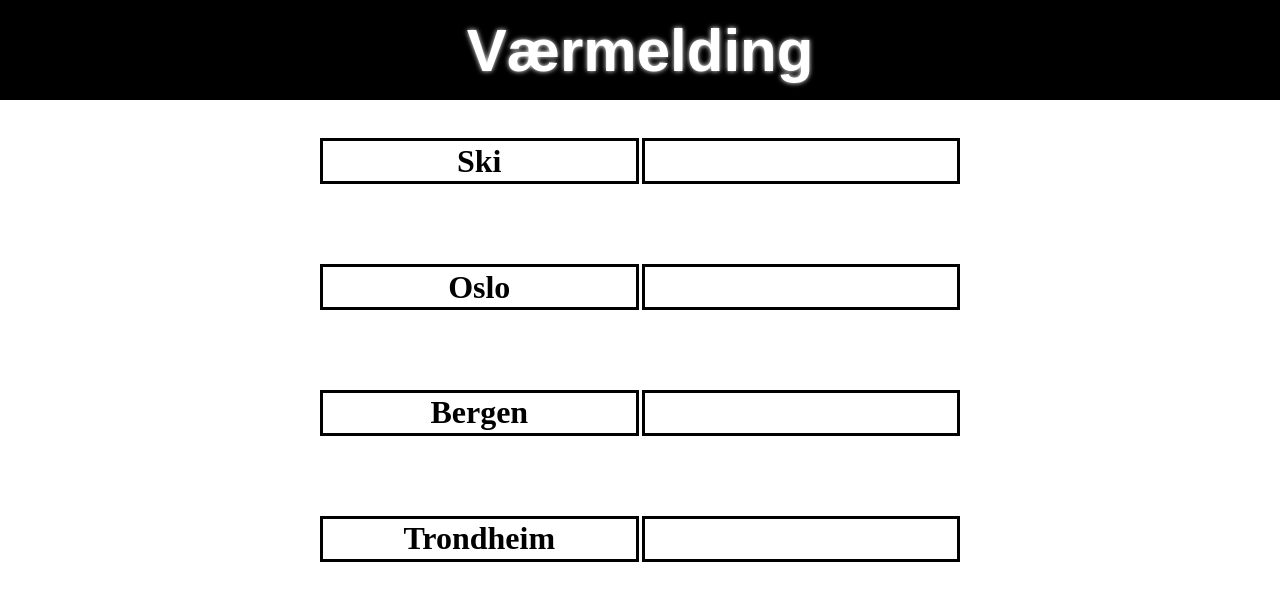
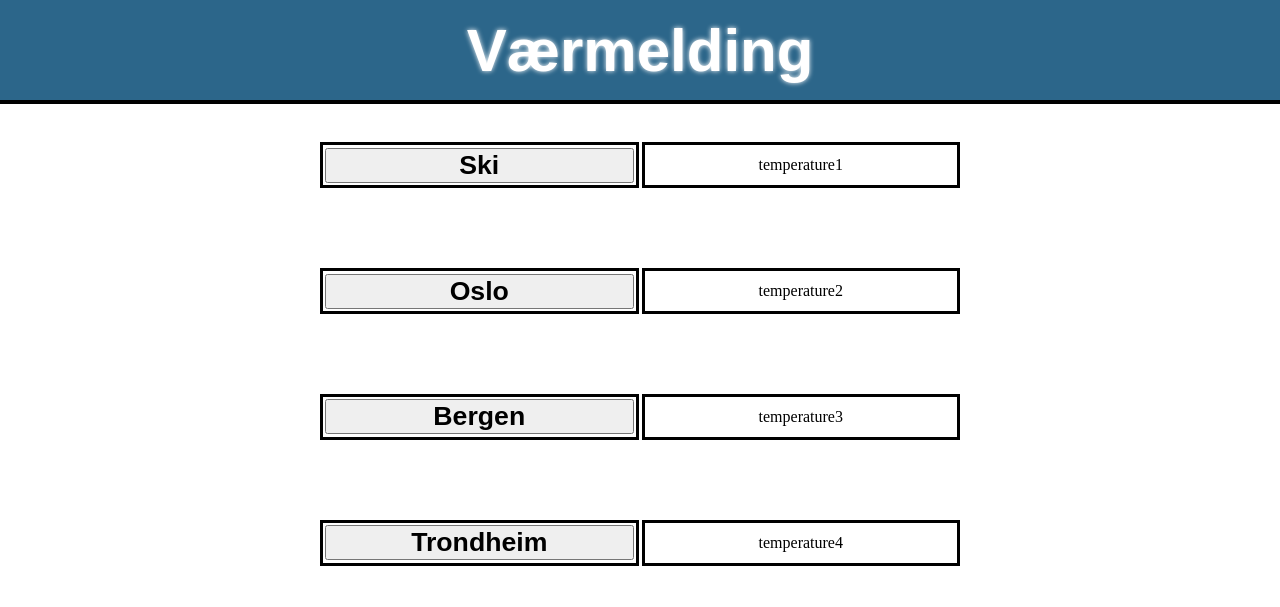
Before and after one commit to Mads004/School, a plain HTML site: page Yr_veardata/index.html in a window 1280 px wide. Drawn offline with Linux system fonts and the light colour scheme; no server answers.

Commit message:
Feil i Javascript

```diff
--- a/Yr_veardata/index.html
+++ b/Yr_veardata/index.html
@@ -17,28 +17,28 @@
 
       <div id="weather-container">
         <div class="location1">
-          <h1>Ski</h1>
+          <button id="btn1" type="button"><h1>Ski</h1></button>
         </div>
         <div class="weather1">
-          <p id="1"></p>
+          <p id="1">temperature1</p>
         </div>
         <div class="location2">
-          <h1>Oslo</h1>
+          <button id="btn2" type="button"><h1>Oslo</h1></button>
         </div>
         <div class="weather2">
-          <p id="2"></p>
+          <p id="2">temperature2</p>
         </div>
         <div class="location3">
-          <h1>Bergen</h1>
+          <button id="btn3" type="button"><h1>Bergen</h1></button>
         </div>
         <div class="weather3">
-          <p id="3"></p>
+          <p id="3">temperature3</p>
         </div>
         <div class="location4">
-          <h1>Trondheim</h1>
+          <button id="4" type="button"><h1>Trondheim</h1></button>
         </div>
         <div class="weather4">
-          <p id="4"></p>
+          <p id="4">temperature4</p>
         </div>
       </div>
     </div>
--- a/Yr_veardata/script.js
+++ b/Yr_veardata/script.js
@@ -1,7 +1,7 @@
-fetch('https://api.met.no/weatherapi/locationforecast/2.0/complete?lat=-16.516667&lon=-68.166667&altitude=4150')
+fetch('https://api.met.no/weatherapi/locationforecast/2.0/complete?lat=60.1&lon=9.58&altitude=130')
   .then(response => response.json())
-  .then(data => console.log(data));
+  .then(data => console.log(data.properties.timeseries[0].data.instant.details));
 
-function getElementById('1'){
-
-}
+  document.getElementById("btn1").onclick = function() {
+    console.log('Været for Ski');
+  }
--- a/Yr_veardata/style.css
+++ b/Yr_veardata/style.css
@@ -10,10 +10,11 @@
   font-size: 30px;
   font-family: sans-serif;
   text-shadow: 0px 0px 5px;
-  background-color: black;
+  background-color: rgb(44, 102, 138);
   color: white;
   width: 100%;
   height: 100px;
+  border-bottom: 0.25rem solid black;
 }
 
 #container{
@@ -40,3 +41,8 @@
   height: 40px;
   border: 3px solid black;
 }
+
+button, button:hover{
+  width: 99%;
+  cursor: pointer;
+}
```
